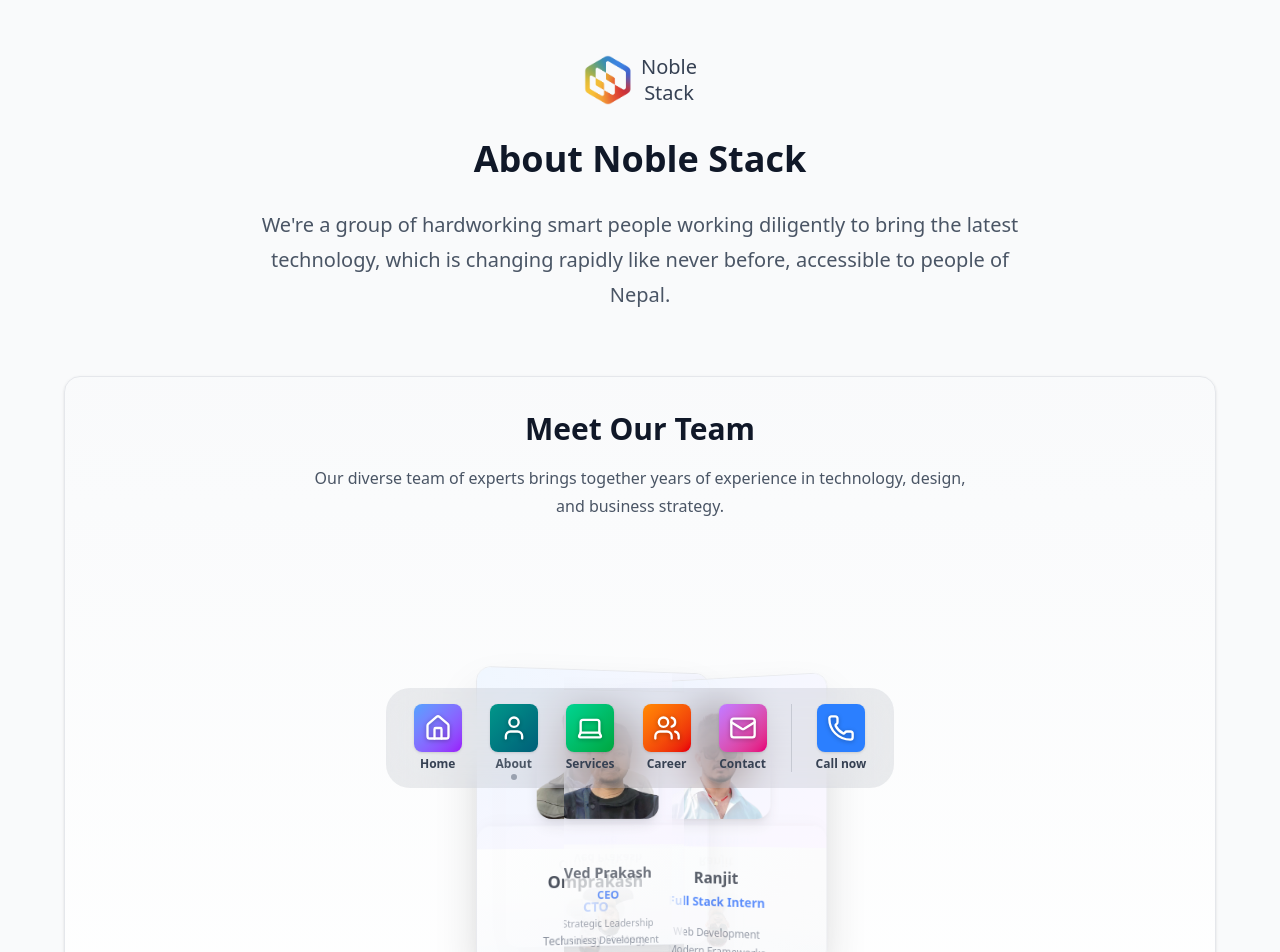
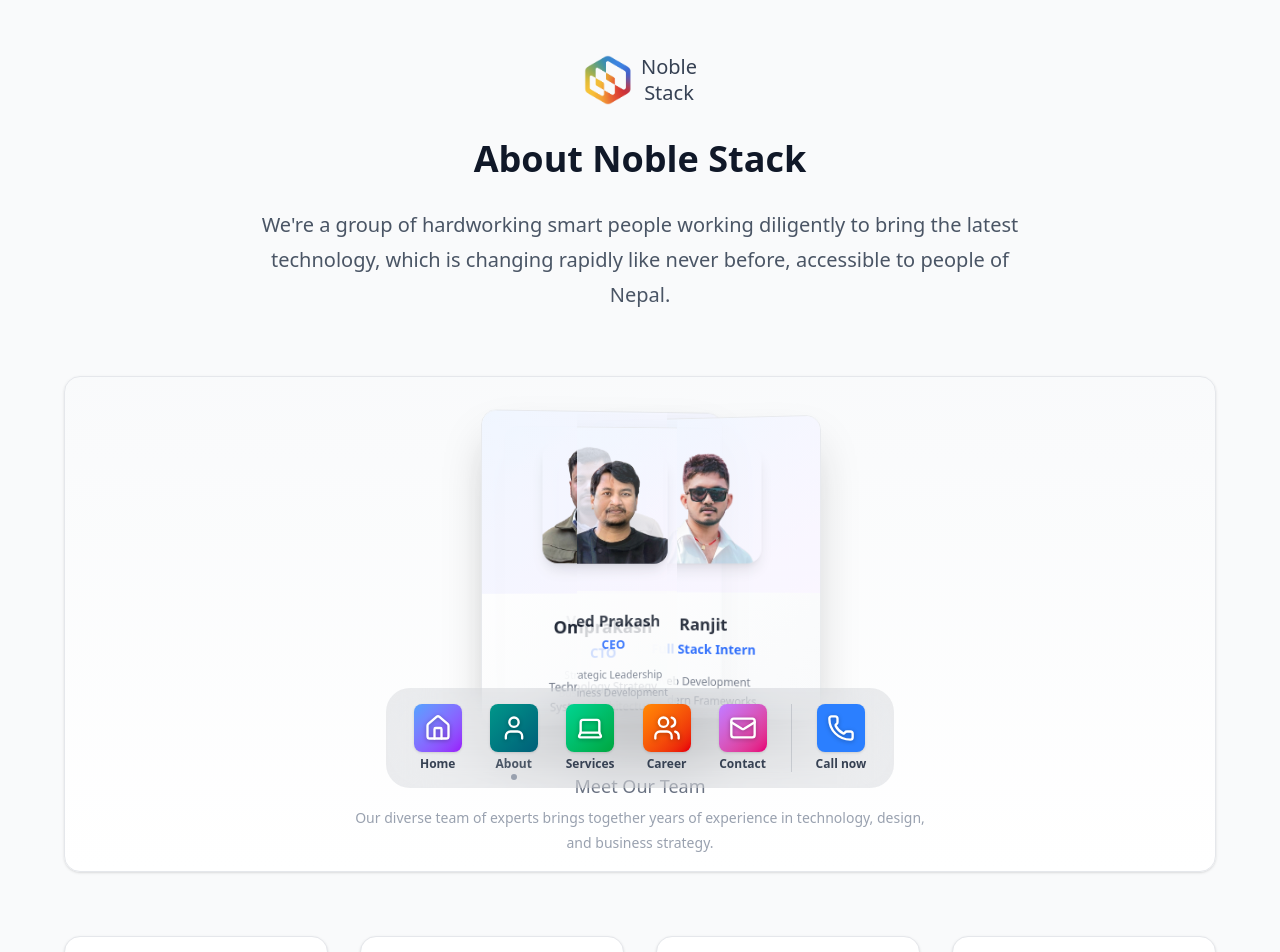
Before and after one commit to om202/NobleStack, a Next.js app: page /About in a window 1280 px wide. Shown: the top 952 px of the page. Built offline with nearby package versions, Linux system fonts and the light colour scheme.

Commit message:
Refactor AlbumArtTeam component layout and styles for improved visual presentation. Adjust carousel dimensions, opacity, and transform properties for better animation effects. Update team introduction section for enhanced clarity and aesthetics.

```diff
--- a/src/components/AlbumArtTeam.tsx
+++ b/src/components/AlbumArtTeam.tsx
@@ -32,18 +32,8 @@ export default function AlbumArtTeam({
   }, [teamMembers.length, autoRotateInterval]);
 
   return (
-    <div className="bg-gradient-to-b from-gray-50 to-white rounded-2xl p-8 shadow-sm border border-gray-200 overflow-hidden">
-      <div className="text-center mb-12">
-        <h2 className="text-2xl md:text-3xl font-bold text-gray-900 mb-4">
-          Meet Our Team
-        </h2>
-        <p className="text-gray-600 max-w-2xl mx-auto">
-          Our diverse team of experts brings together years of experience in technology,
-          design, and business strategy.
-        </p>
-      </div>
-
-      <div className="relative h-[500px] perspective-1000">
+    <div className="bg-gradient-to-b from-gray-50 to-white rounded-2xl p-4 shadow-sm border border-gray-200 overflow-hidden">
+      <div className="relative h-[350px] perspective-1000">
         <div className="team-carousel absolute inset-0 flex items-center justify-center">
           {teamMembers.map((member, index) => {
             const offset = (index - currentIndex + teamMembers.length) % teamMembers.length;
@@ -60,17 +50,17 @@ export default function AlbumArtTeam({
               zIndex = 3;
               opacity = 1;
             } else if (isLeft) {
-              transform = 'translateX(-120px) rotateY(35deg) scale(0.8)';
+              transform = 'translateX(-100px) rotateY(15deg) scale(0.85)';
               zIndex = 2;
-              opacity = 0.7;
+              opacity = 0.8;
             } else if (isRight) {
-              transform = 'translateX(120px) rotateY(-35deg) scale(0.8)';
+              transform = 'translateX(100px) rotateY(-15deg) scale(0.85)';
               zIndex = 2;
-              opacity = 0.7;
+              opacity = 0.8;
             } else {
-              transform = `translateX(${offset > teamMembers.length / 2 ? -200 : 200}px) rotateY(${offset > teamMembers.length / 2 ? 60 : -60}deg) scale(0.6)`;
+              transform = `translateX(${offset > teamMembers.length / 2 ? -150 : 150}px) rotateY(${offset > teamMembers.length / 2 ? 25 : -25}deg) scale(0.7)`;
               zIndex = 1;
-              opacity = 0.3;
+              opacity = 0.4;
             }
 
             return (
@@ -84,7 +74,7 @@ export default function AlbumArtTeam({
               }}
             >
               {/* Main Card */}
-              <div className="relative w-64 h-80 bg-gradient-to-br from-white to-gray-50 rounded-2xl shadow-2xl border border-gray-200 overflow-hidden">
+              <div className="relative w-64 h-83 bg-gradient-to-br from-white to-gray-50 rounded-2xl shadow-2xl border border-gray-200 overflow-hidden">
                 {/* Image Section */}
                 <div className="h-48 bg-gradient-to-br from-blue-50 to-purple-50 flex items-center justify-center p-6">
                   <div className="w-32 h-32 rounded-2xl overflow-hidden shadow-lg">
@@ -106,40 +96,25 @@ export default function AlbumArtTeam({
                   <p className="text-blue-600 font-semibold text-sm mb-3">
                     {member.role}
                   </p>
-                  <p className="text-gray-500 text-xs whitespace-pre-line leading-relaxed">
+                  <p className="text-gray-500 text-xs whitespace-pre-line leading-relaxed mb-4">
                     {member.expertise}
                   </p>
                 </div>
-              </div>
-
-              {/* Reflection */}
-              <div className="absolute left-0 w-64 h-40 bg-gradient-to-br from-white to-gray-50 rounded-2xl shadow-lg border border-gray-200 overflow-hidden opacity-15 transform scale-y-[-1] origin-top" style={{ top: 'calc(100% + 8px)' }}>
-                <div className="h-24 bg-gradient-to-br from-blue-50 to-purple-50 flex items-center justify-center p-3">
-                  <div className="w-16 h-16 rounded-xl overflow-hidden shadow-sm">
-                    <Image
-                      src={member.image}
-                      alt={member.name}
-                      width={64}
-                      height={64}
-                      className="w-full h-full object-cover"
-                    />
-                  </div>
-                </div>
-                <div className="p-3 text-center">
-                  <h3 className="text-sm font-bold text-gray-900 mb-1">
-                    {member.name}
-                  </h3>
-                  <p className="text-blue-600 font-semibold text-xs mb-2">
-                    {member.role}
-                  </p>
-                </div>
-                {/* Strong fade out gradient */}
-                <div className="absolute inset-0 bg-gradient-to-t from-white via-white/80 to-transparent"></div>
               </div>
             </div>
             );
            })}
         </div>
+      </div>
+
+      <div className="text-center mt-8">
+        <h3 className="text-lg font-medium text-gray-500 mb-2">
+          Meet Our Team
+        </h3>
+        <p className="text-sm text-gray-400 max-w-xl mx-auto">
+          Our diverse team of experts brings together years of experience in technology,
+          design, and business strategy.
+        </p>
       </div>
 
       <style jsx>{`
```
